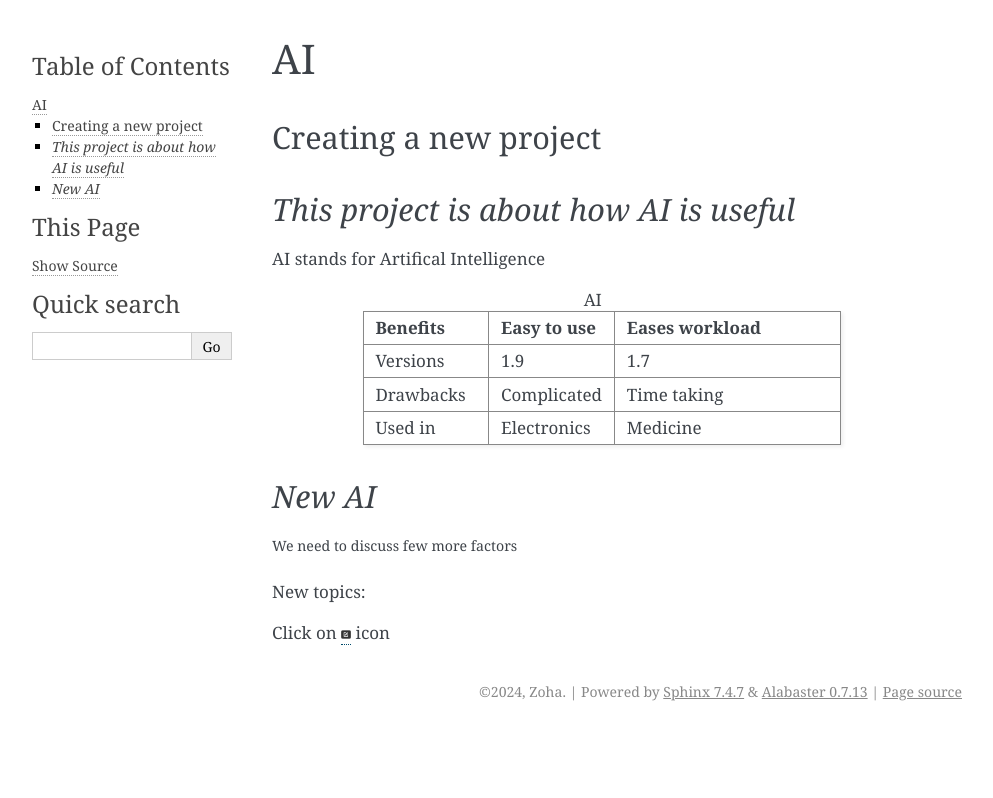
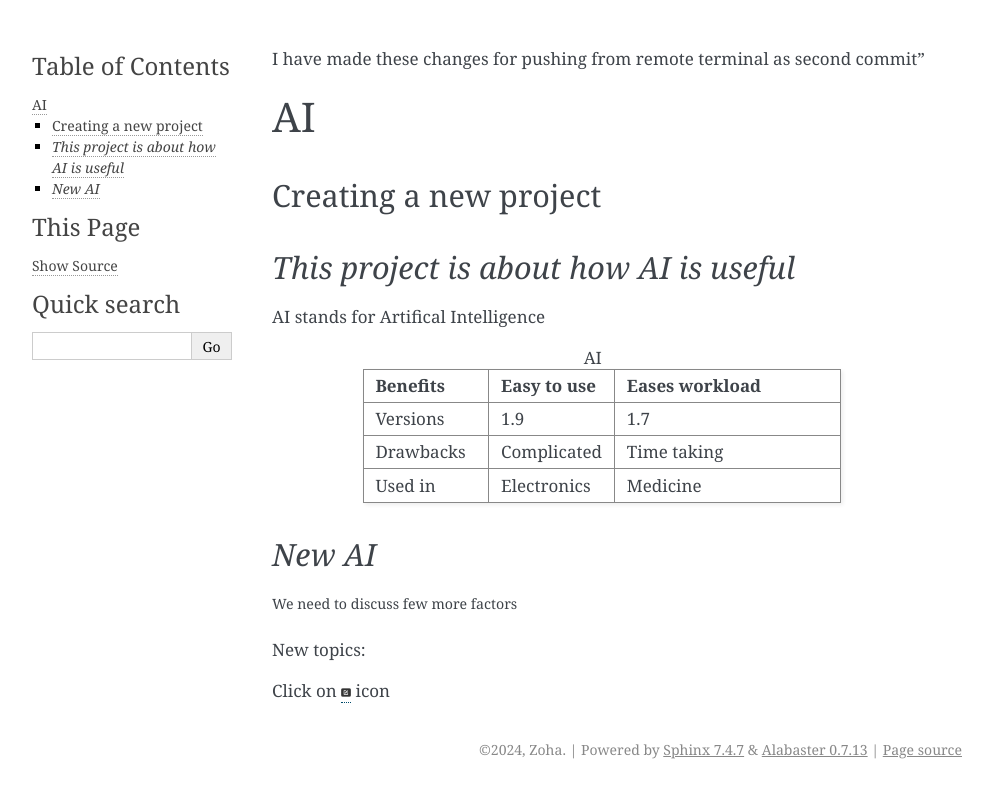
Before and after one commit to zohabinkhaliq/finaltask, a Sphinx documentation site: the page built from source/index.rst, in a window 1280 px wide. Shown: the top 798 px of the page, without its empty margins (148-1141 px from the left). Built offline with Sphinx 7.4.7, drawn with Linux system fonts in a browser that asks for light colours.

Commit message:
This is the second commit

```diff
--- a/source/index.rst
+++ b/source/index.rst
@@ -1,3 +1,6 @@
+I have made these changes for pushing from remote terminal as second commit"
+
+
 .. Testing project documentation master file, created by
    sphinx-quickstart on Wed Apr  3 14:06:47 2024.
    You can adapt this file completely to your liking, but it should at least
```
